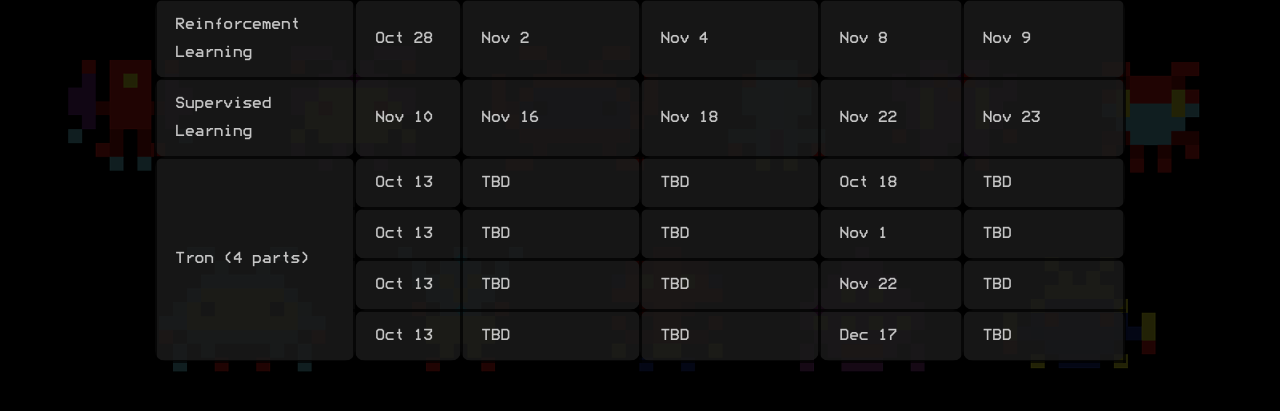
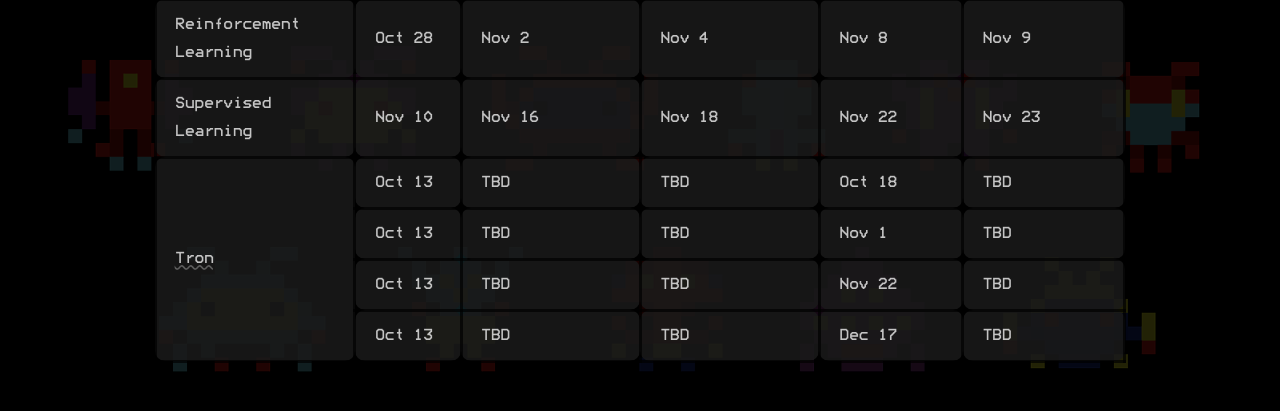
Before and after one commit to neilramaswamy/cs1410-website, a Next.js app: page / in a window 1280 px wide. Shown: the part 2888-3299 px from the top of the page. Built offline with nearby package versions, Linux system fonts and the light colour scheme.

Commit message:
tron handout

```diff
--- a/pages/index.tsx
+++ b/pages/index.tsx
@@ -339,7 +339,11 @@
                                 <td>Nov 23</td>
                             </tr>
                             <tr>
-                                <td rowSpan={4}> Tron (4 parts) </td>
+                                <td rowSpan={4}>
+                                    <a href="/files/tron.pdf" target="_blank">
+                                        Tron
+                                    </a>
+                                </td>
                                 <td>Oct 13</td>
                                 <td>TBD</td>
                                 <td>TBD</td>
```
Also changed, not shown: 2 other files (tests, documents, lock files or other folders).
